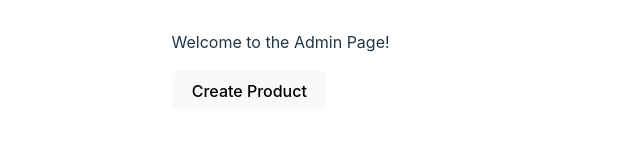
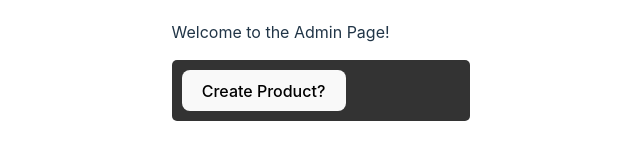
Before and after one commit to thomasbrowne0/DunderMifflinPaperwork, a React (Vite) app in the folder client/dmpfrontend/: page /admin in a window 1280 px wide. Shown: the part 469-628 px from the top of the page, without its empty margins (319-959 px from the left). Built offline with nearby package versions, Linux system fonts and the light colour scheme; no server answers.

Commit message:
added background color for dropdown menu

```diff
--- a/client/dmpfrontend/src/index.css
+++ b/client/dmpfrontend/src/index.css
@@ -37,6 +37,13 @@ h1 {
   line-height: 1.1;
 }
 
+.darker-dropdown {
+  background-color: #333; /* Darker background color */
+  color: #fff; /* White text color for better contrast */
+  padding: 10px;
+  border-radius: 5px;
+}
+
 button {
   border-radius: 8px;
   border: 1px solid transparent;
--- a/client/dmpfrontend/src/pages/AdminPage.tsx
+++ b/client/dmpfrontend/src/pages/AdminPage.tsx
@@ -5,6 +5,7 @@ import DropdownMenu from './components/DropdownMenu';
 import CreateProductForm from './components/CreateProductForm';
 import { fetchPapers } from '../services/PaperService';
 import { papersAtom } from '../atoms/Atoms';
+import '../index.css'; // Import the CSS file
 
 const AdminPage: React.FC = () => {
     const [papers, setPapers] = useAtom(papersAtom);
@@ -33,7 +34,7 @@ const AdminPage: React.FC = () => {
             </ul>
             <h1>Admin Page</h1>
             <p>Welcome to the Admin Page!</p>
-            <DropdownMenu title="Create Product">
+            <DropdownMenu title="Create Product?" className="darker-dropdown">
                 <CreateProductForm />
             </DropdownMenu>
             {/* Add more buttons and dropdown menus as needed */}
--- a/client/dmpfrontend/src/pages/components/CreateProductForm.tsx
+++ b/client/dmpfrontend/src/pages/components/CreateProductForm.tsx
@@ -20,6 +20,7 @@ const CreateProductForm: React.FC = () => {
                 price
             };
             const createdPaper = await createPaper(newPaper);
+            // @ts-ignore
             setPapers((prevPapers) => [...prevPapers, createdPaper]);
             console.log('Paper created successfully');
         } catch (error) {
--- a/client/dmpfrontend/src/pages/components/DropdownMenu.tsx
+++ b/client/dmpfrontend/src/pages/components/DropdownMenu.tsx
@@ -3,13 +3,14 @@ import React, { useState } from 'react';
 interface DropdownMenuProps {
     title: string;
     children: React.ReactNode;
+    className?: string;
 }
 
-const DropdownMenu: React.FC<DropdownMenuProps> = ({ title, children }) => {
+const DropdownMenu: React.FC<DropdownMenuProps> = ({ title, children, className }) => {
     const [isOpen, setIsOpen] = useState(false);
 
     return (
-        <div>
+        <div className={className}>
             <button onClick={() => setIsOpen(!isOpen)}>{title}</button>
             {isOpen && <div className="dropdown-menu">{children}</div>}
         </div>
```
